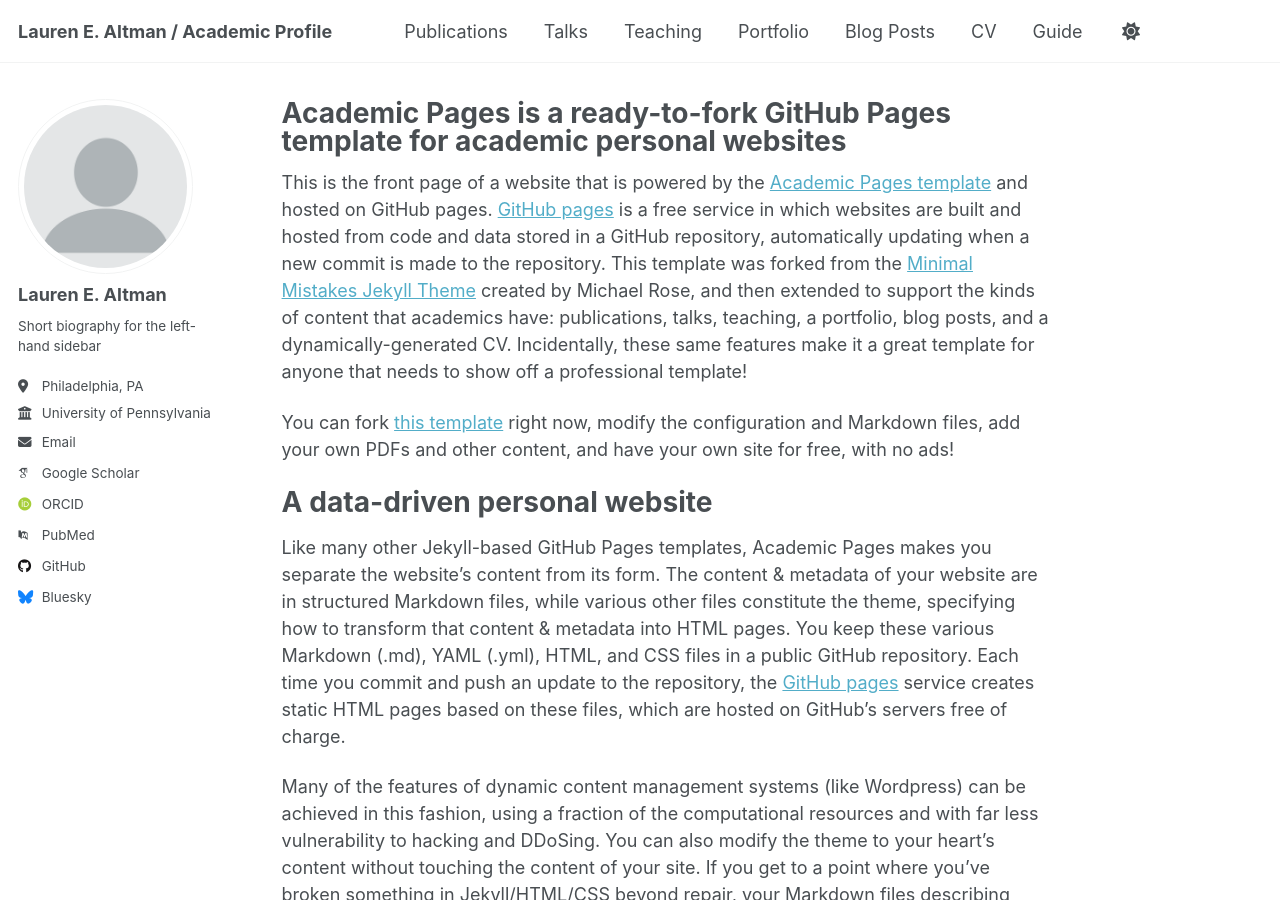
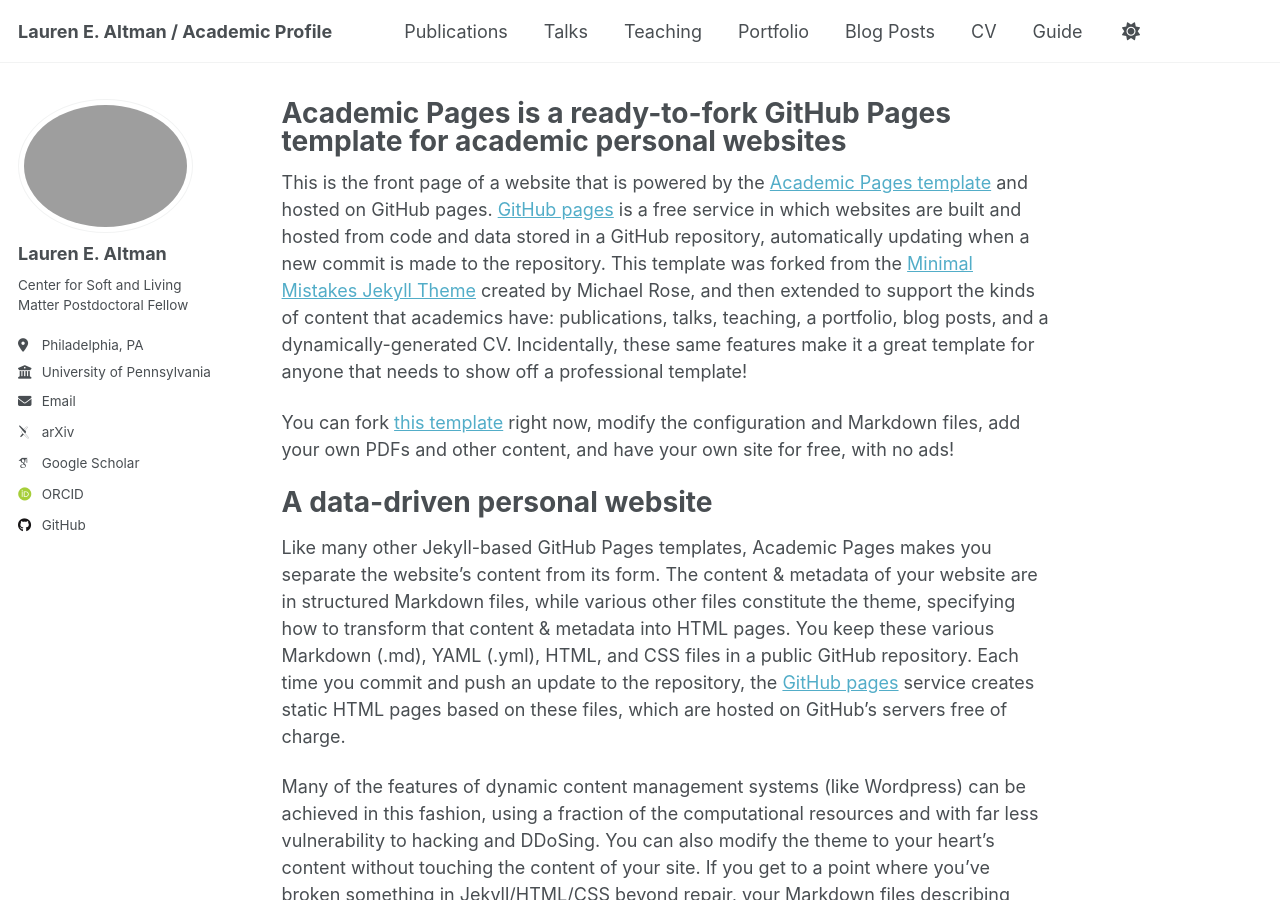
Before and after one commit to laltman2/laltman2.github.io, a Jekyll site: the page built from _pages/about.md, in a window 1280 px wide and 900 px high. Built offline with Jekyll 4.4.1, drawn with Linux system fonts in a browser that asks for light colours; some web fonts are replaced; a script that is not in the unit is left out; some of the changed lines change nothing that is shown.

Commit message:
Update _config.yml

```diff
--- a/_config.yml
+++ b/_config.yml
@@ -22,65 +22,55 @@
 #               Additional customization can be done by editing /_includes/author-profile.html
 author:
   # Biographic information
-  avatar           : "profile.png"
+  avatar           : "defense_portrait.png"
   name             : "Lauren E. Altman"
   pronouns         : # example: "she/her"
-  bio              : "Short biography for the left-hand sidebar"
+  bio              : "Center for Soft and Living Matter Postdoctoral Fellow"
   location         : "Philadelphia, PA"
   employer         : "University of Pennsylvania"
   uri              : # URL
   email            : "laurenealtman@gmail.com"
 
   # Academic websites
-  academia         : # URL
-  arxiv            : # URL - Update with the correct link to your profile
-  googlescholar    : "https://scholar.google.com/citations?user=PS_CX0AAAAAJ"
-  impactstory      : # URL
-  orcid            : "http://orcid.org/yourorcidurl"
-  semantic         : # URL
-  pubmed           : "https://www.ncbi.nlm.nih.gov/pubmed/?term=john+snow"
-  researchgate     : # URL
-  scopus           : # URL
+  # academia         : # URL
+  arxiv            : "https://arxiv.org/search/cond-mat?searchtype=author&query=Altman,+L+E"
+  googlescholar    : "https://scholar.google.com/citations?user=al8Ymn0AAAAJ&hl=en"
+  orcid            : "https://orcid.org/my-orcid?orcid=0000-0001-8952-9047"
 
   # Repositories and software development
-  bitbucket        : # Username - Update with your username on the site
-  codepen          : # Username
-  dribbble         : # Username
-  github           : "academicpages"
-  kaggle           : # Username
-  stackoverflow    : # User number or user number and name (i.e., use "1" or "1/jeff-atwood")
+  github           : "laltman2"
 
-  # Social media
-  artstation       : # Username
-  bluesky          : "bsky.app" # Replace this with you Bluesky username
-  facebook         : # Username
-  flickr           : # Username
-  foursquare       : # Username
-  goodreads        : # Username
-  google_plus      : # Username
-  keybase          : # Username
-  instagram        : # Username
-  lastfm           : # Username
-  linkedin         : # Username
-  mastodon         : # URL
-  medium           : # URL
-  pinterest        : # Username
-  soundcloud       : # Username
-  steam            : # Username
-  telegram         : # URL
-  tumblr           : # Username
-  twitter          : # Username for X / Twitter
-  vine             : # Username
-  weibo            : # Username
-  wikipedia        : # Username
-  xing             : # Username
-  youtube          : # Username
-  zhihu            : # Username
+  # # Social media
+  # artstation       : # Username
+  # bluesky          : "bsky.app" # Replace this with you Bluesky username
+  # facebook         : # Username
+  # flickr           : # Username
+  # foursquare       : # Username
+  # goodreads        : # Username
+  # google_plus      : # Username
+  # keybase          : # Username
+  # instagram        : # Username
+  # lastfm           : # Username
+  # linkedin         : # Username
+  # mastodon         : # URL
+  # medium           : # URL
+  # pinterest        : # Username
+  # soundcloud       : # Username
+  # steam            : # Username
+  # telegram         : # URL
+  # tumblr           : # Username
+  # twitter          : # Username for X / Twitter
+  # vine             : # Username
+  # weibo            : # Username
+  # wikipedia        : # Username
+  # xing             : # Username
+  # youtube          : # Username
+  # zhihu            : # Username
 
 # Publication Category - The following the list of publication categories and their headings
 publication_category:
-  books:
-    title: 'Books'
+  # books:
+  #   title: 'Books'
   manuscripts:
     title: 'Journal Articles'
   conferences:
@@ -133,7 +123,7 @@
 
 # Social Sharing
 twitter:
-  username               : &twitter
+  username               : #&twitter
 facebook:
   username               :
   app_id                 :
```
